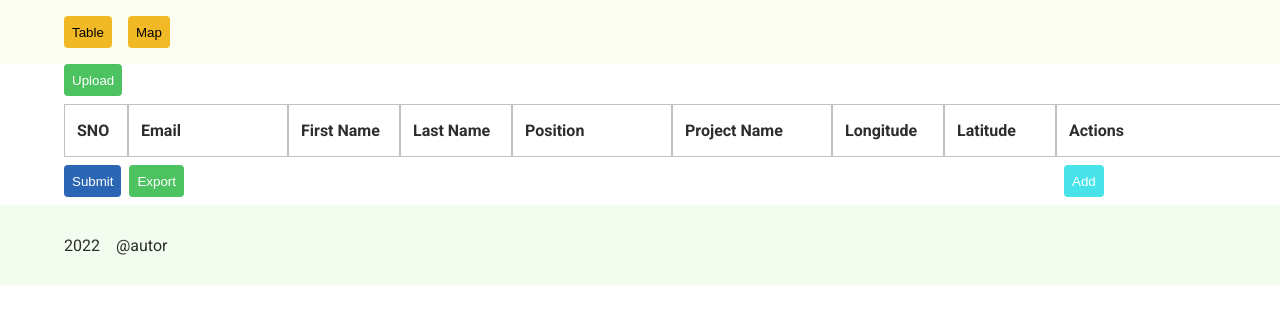
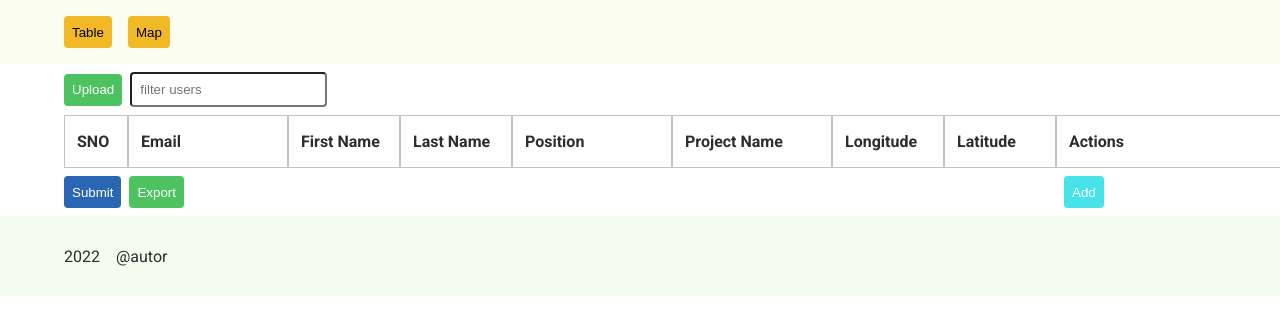
Before and after one commit to LeuKhaak/apol-test, a React (Create React App) app: page /#/ in a window 1280 px wide. Shown: the top 334 px of the page. Built offline with nearby package versions, Linux system fonts and the light colour scheme.

Commit message:
filter created

```diff
--- a/src/components/atoms/Btn/styles.module.scss
+++ b/src/components/atoms/Btn/styles.module.scss
@@ -30,11 +30,7 @@
   margin-right: 0.5rem;
 }
 
-.upload {
-  background-color: rgb(77, 194, 96);
-  margin-bottom: 0.5rem;
-}
-
+.upload,
 .export {
   background-color: rgb(77, 194, 96);
 }
--- a/src/components/pages/Main/component.js
+++ b/src/components/pages/Main/component.js
@@ -3,11 +3,23 @@ import * as styles from "./styles.module.scss";
 import Table from "src/components/organisms/Table";
 import Btn from "src/components/atoms/Btn";
 
-function Main({ getStartData, addRow }) {
+function Main({ getStartData, addRow, type, filter, filterWord }) {
   return (
     <section className={styles.wrapper}>
       <div className={styles.container}>
-        <Btn btnText="Upload" btnStyle="upload" onClick={getStartData} />
+        <div className={styles.topWrapper}>
+          <Btn btnText="Upload" btnStyle="upload" onClick={getStartData} />
+          <div className={styles.inputWrapper}>
+            <input
+              className={styles.input}
+              name="filter"
+              placeholder="filter users"
+              value={filterWord}
+              onChange={(event) => type(event)}
+              onKeyPress={(event) => filter(event)}
+            />
+          </div>
+        </div>
         <Table />
         <div className={styles.btnWrapper}>
           <Btn btnText="Submit" btnStyle="submit" />
--- a/src/components/pages/Main/container.js
+++ b/src/components/pages/Main/container.js
@@ -1,4 +1,4 @@
-import React from "react";
+import { React, useState } from "react";
 import { v4 as uuidv4 } from "uuid";
 import Main from "./component";
 import { useSelector, useDispatch } from "react-redux";
@@ -11,6 +11,27 @@ function MainContainer() {
   const dispatch = useDispatch();
 
   const personsList = useSelector((state) => state.persons.personsList);
+
+  const [filterWord, setFilterWord] = useState("");
+  const type = (event) => {
+    setFilterWord(event.target.value);
+  };
+
+  const forFilter = (arr) => {
+    const x = Object.fromEntries(arr);
+    const newArr = Object.values(x);
+    return newArr;
+  };
+
+  const filter = (event) => {
+    if (event.key === "Enter") {
+      const list = [...personsList];
+      const newList = list.filter((item) =>
+        forFilter(item).includes(filterWord)
+      );
+      dispatch(actionUpdateData(newList));
+    }
+  };
 
   const addRow = () => {
     const newList = [...personsList];
@@ -32,7 +53,15 @@ function MainContainer() {
     dispatch(actionGetStartData());
   };
 
-  return <Main getStartData={getStartData} addRow={addRow} />;
+  return (
+    <Main
+      getStartData={getStartData}
+      addRow={addRow}
+      filter={filter}
+      filterWord={filterWord}
+      type={type}
+    />
+  );
 }
 
 export default Main;
--- a/src/components/pages/Main/styles.module.scss
+++ b/src/components/pages/Main/styles.module.scss
@@ -3,9 +3,18 @@
 .wrapper {
   .container {
     @include content;
+    .topWrapper,
     .btnWrapper {
       display: flex;
+      align-items: center;
       margin: 0.5rem 0 0.5rem 0;
+      .inputWrapper {
+        margin-left: 0.5rem;
+        .input {
+          padding: 0.5rem;
+          border-radius: 0.25rem;
+        }
+      }
     }
   }
 }
```
